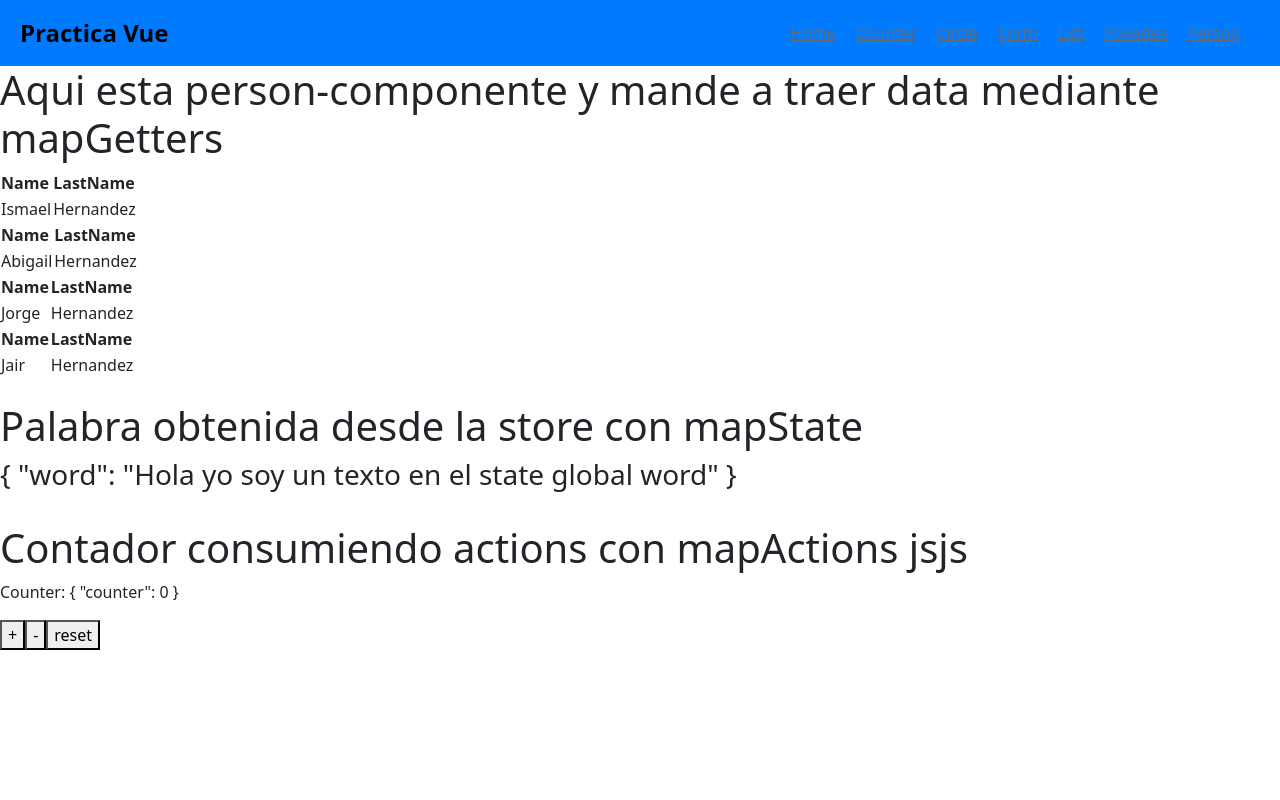
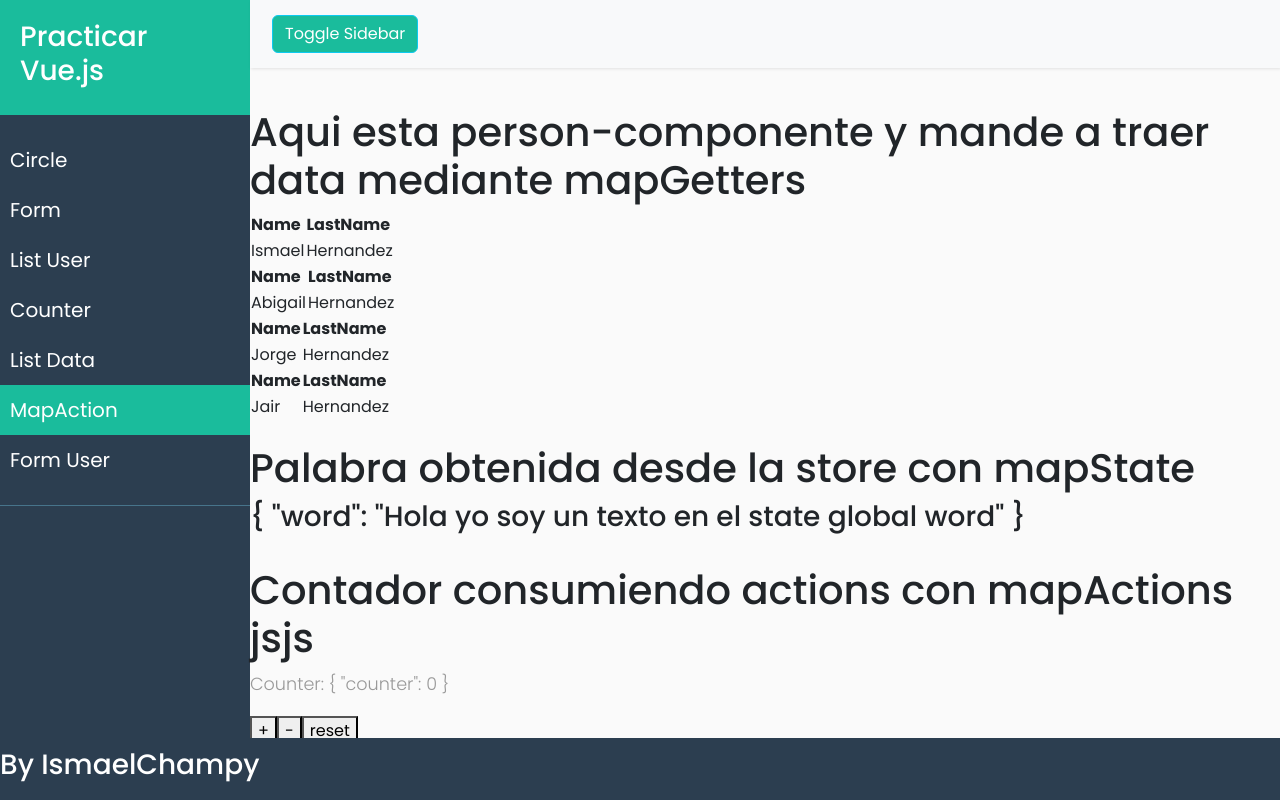
Before and after one commit to IsmaelHernandez/PracticarVue, a Vue app: page /person in a window 1280 px wide. Built offline with nearby package versions, Linux system fonts and the light colour scheme.

Commit message:
created layout-v1

```diff
--- a/package.json
+++ b/package.json
@@ -10,6 +10,7 @@
   "dependencies": {
     "axios": "^1.5.0",
     "bootstrap": "^5.3.1",
+    "jquery": "^3.7.1",
     "sass": "^1.66.1",
     "vue": "^3.3.4",
     "vue-router": "^4.2.4",
--- a/src/App.vue
+++ b/src/App.vue
@@ -1,18 +1,3 @@
 <template>
-   <!-- Header -->
-   <Header />
    <router-view />
-
-
 </template>
-
-<script>
-import Header from './components/header/Header.vue';
-
-export default {
-  name: 'App',
-  components: {
-    Header
-  }
-}
-</script>
--- /dev/null
+++ b/src/assets/css/layout/footer.css
@@ -0,0 +1,9 @@
+.containerFooter {
+    position: fixed;
+    bottom: 0;
+    left: 0;
+    width: 100%;
+    background-color: #2c3e50;
+    color: #fff;
+    padding: 10px 0;
+  }
--- /dev/null
+++ b/src/assets/css/layout/sidebar.css
@@ -0,0 +1,153 @@
+@import "https://fonts.googleapis.com/css?family=Poppins:300,400,500,600,700";
+body {
+  font-family: "Poppins", sans-serif;
+  background: #fafafa;
+}
+
+p {
+  font-family: "Poppins", sans-serif;
+  font-size: 1.1em;
+  font-weight: 300;
+  line-height: 1.7em;
+  color: #999;
+}
+
+a,
+a:hover,
+a:focus {
+  color: inherit;
+  text-decoration: none;
+  transition: all 0.3s;
+}
+
+.navbar {
+  padding: 15px 10px;
+  background: #fff;
+  border: none;
+  border-radius: 0;
+  margin-bottom: 40px;
+  box-shadow: 1px 1px 3px rgba(0, 0, 0, 0.1);
+}
+
+.navbar-btn {
+  box-shadow: none;
+  outline: none !important;
+  border: none;
+}
+
+.line {
+  width: 100%;
+  height: 1px;
+  border-bottom: 1px dashed #ddd;
+  margin: 40px 0;
+}
+/* ---------------------------------------------------
+    SIDEBAR STYLE
+----------------------------------------------------- */
+.wrapper {
+  display: flex;
+  width: 100%;
+  align-items: stretch;
+}
+
+#sidebar {
+  min-width: 250px;
+  max-width: 250px;
+  background: #2c3e50;
+  color: #fff;
+  transition: all 0.3s;
+}
+
+#sidebar.active {
+  margin-left: -250px;
+}
+
+#sidebar .sidebar-header {
+  padding: 20px;
+  background: #1abc9c;
+}
+
+#sidebar ul.components {
+  padding: 20px 0;
+  border-bottom: 1px solid #47748b;
+}
+
+#sidebar ul p {
+  color: #fff;
+  padding: 10px;
+}
+
+#sidebar ul li a {
+  padding: 10px;
+  font-size: 20px;
+  display: block;
+}
+
+#sidebar ul li a:hover {
+  color: #fff;
+  background: #1abc9c;
+}
+
+#sidebar ul li.active > a,
+a[aria-expanded="true"] {
+  color: #fff;
+  background: #1abc9c;
+}
+
+.btn {
+  background-color: #1abc9c;
+  color: #fff;
+}
+
+a[data-toggle="collapse"] {
+  position: relative;
+}
+
+.dropdown-toggle::after {
+  display: block;
+  position: absolute;
+  top: 50%;
+  right: 20px;
+  transform: translateY(-50%);
+}
+
+ul ul a {
+  font-size: 0.9em !important;
+  padding-left: 30px !important;
+  background: #6d7fcc;
+}
+
+ul.CTAs {
+  padding: 20px;
+}
+
+ul.CTAs a {
+  text-align: center;
+  font-size: 0.9em !important;
+  display: block;
+  border-radius: 5px;
+  margin-bottom: 5px;
+}
+/* ---------------------------------------------------
+    CONTENT STYLE
+----------------------------------------------------- */
+#content {
+  width: 100%;
+  /* padding: 5px; */
+  min-height: 100vh;
+  transition: all 0.3s;
+}
+/* ---------------------------------------------------
+    MEDIAQUERIES
+----------------------------------------------------- */
+@media (max-width: 768px) {
+  #sidebar {
+    margin-left: -250px;
+  }
+  #sidebar.active {
+    margin-left: 0;
+  }
+  #sidebarCollapse span {
+    display: none;
+  }
+}
--- /dev/null
+++ b/src/components/layout/FooterComponent.vue
@@ -0,0 +1,12 @@
+<template>
+  <div class="containerFooter">
+    <h3 class="title">By IsmaelChampy</h3>
+  </div>
+</template>
+
+<script>
+import "@/assets/css/layout/footer.css";
+export default {
+  name: "FooterComponent",
+};
+</script>
--- /dev/null
+++ b/src/components/layout/SidebarComponent.vue
@@ -0,0 +1,83 @@
+<template>
+  <div class="wrapper">
+    <!-- Sidebar  -->
+    <nav :class="{ active: isSidebarActive }" id="sidebar">
+      <div class="sidebar-header">
+        <h3>Practicar Vue.js</h3>
+      </div>
+
+      <ul class="list-unstyled components">
+
+        <li :class="{ active: isActive('/circle') }">
+          <router-link :to="{ name: 'circle' }">Circle</router-link>
+        </li>
+
+        <li :class="{ active: isActive('/form') }">
+          <router-link :to="{ name: 'form' }">Form</router-link>
+        </li>
+        <li :class="{ active: isActive('/list') }">
+          <router-link :to="{ name: 'list' }">List User</router-link>
+        </li>
+        <li :class="{ active: isActive('/counter') }">
+          <router-link :to="{ name: 'counter' }">Counter</router-link>
+        </li>
+        <li :class="{ active: isActive('/pokedex') }">
+          <router-link :to="{ name: 'pokedex' }">List Data</router-link>
+        </li>
+        <li :class="{ active: isActive('/person') }">
+          <router-link :to="{ name: 'person' }">MapAction</router-link>
+        </li>
+        <li :class="{ active: isActive('/dashboard') }">
+          <router-link :to="{ name: 'dashboard' }">Form User</router-link>
+        </li>
+      </ul>
+    </nav>
+
+    <!-- Page Content  -->
+    <div id="content">
+      <nav class="navbar navbar-expand-lg navbar-light bg-light">
+        <div class="container-fluid">
+          <button @click="toggleSidebar" type="button" id="sidebarCollapse" class="btn btn-info">
+            <i class="fa-solid fa-bars"></i>
+            <span>Toggle Sidebar</span>
+          </button>
+          <button
+            class="btn btn-dark d-inline-block d-lg-none ml-auto"
+            type="button"
+            data-toggle="collapse"
+            data-target="#navbarSupportedContent"
+            aria-controls="navbarSupportedContent"
+            aria-expanded="false"
+            aria-label="Toggle navigation"
+          >
+            <i class="fas fa-align-justify"></i>
+          </button>
+
+
+        </div>
+      </nav>
+      <RouterView />
+    </div>
+  </div>
+</template>
+
+<script>
+import "@/assets/css/layout/sidebar.css";
+export default {
+  name: "SidebarComponent",
+  data(){
+    return {
+      isSidebarActive: false,
+
+    }
+  },
+  methods: {
+    toggleSidebar() {
+      this.isSidebarActive = !this.isSidebarActive;
+    },
+    isActive(route){
+      return this.$route.path === route;
+    }
+  },
+};
+</script>
--- /dev/null
+++ b/src/layout/TemplateComponent.vue
@@ -0,0 +1,28 @@
+<template>
+  <div>
+    <SidebarComponent />
+    <div>
+      <div>
+
+      </div>
+      <div>
+        <FooterComponent />
+      </div>
+    </div>
+  </div>
+</template>
+<script>
+import { defineAsyncComponent } from "vue";
+
+export default {
+  name: "TemplateComponent",
+  components: {
+    SidebarComponent: defineAsyncComponent(() =>
+      import("@/components/layout/SidebarComponent.vue")
+    ),
+    FooterComponent: defineAsyncComponent(() =>
+      import("@/components/layout/FooterComponent.vue")
+    ),
+  },
+};
+</script>
--- a/src/router/index.js
+++ b/src/router/index.js
@@ -1,12 +1,12 @@
 import { createRouter, createWebHistory } from "vue-router";
+import TemplateComponent from '@/layout/TemplateComponent.vue'
 
 
 const routes = [
   {
     path: '/',
-    name: 'dashboard',
-    component: () => import("@/components/dashboard/Dashboard.vue"),
-  },
+    component: TemplateComponent,
+    children:[
       {
         path: '/circle',
         name: 'circle',
@@ -37,6 +37,15 @@ const routes = [
         name: 'person',
         component: () => import("@/components/person/Person.vue"),
       },
+      {
+        path: '/dashboard',
+        name: 'dashboard',
+        component: () => import("@/components/dashboard/Dashboard.vue"),
+      },
+    ]
+  }
+
+
 
 ];
 
```
Also changed, not shown: src/assets/scss/circle/_circle.scss (deleted), 2 other files (tests, documents, lock files or other folders). Lines whose indentation alone changed are shown as unchanged.
